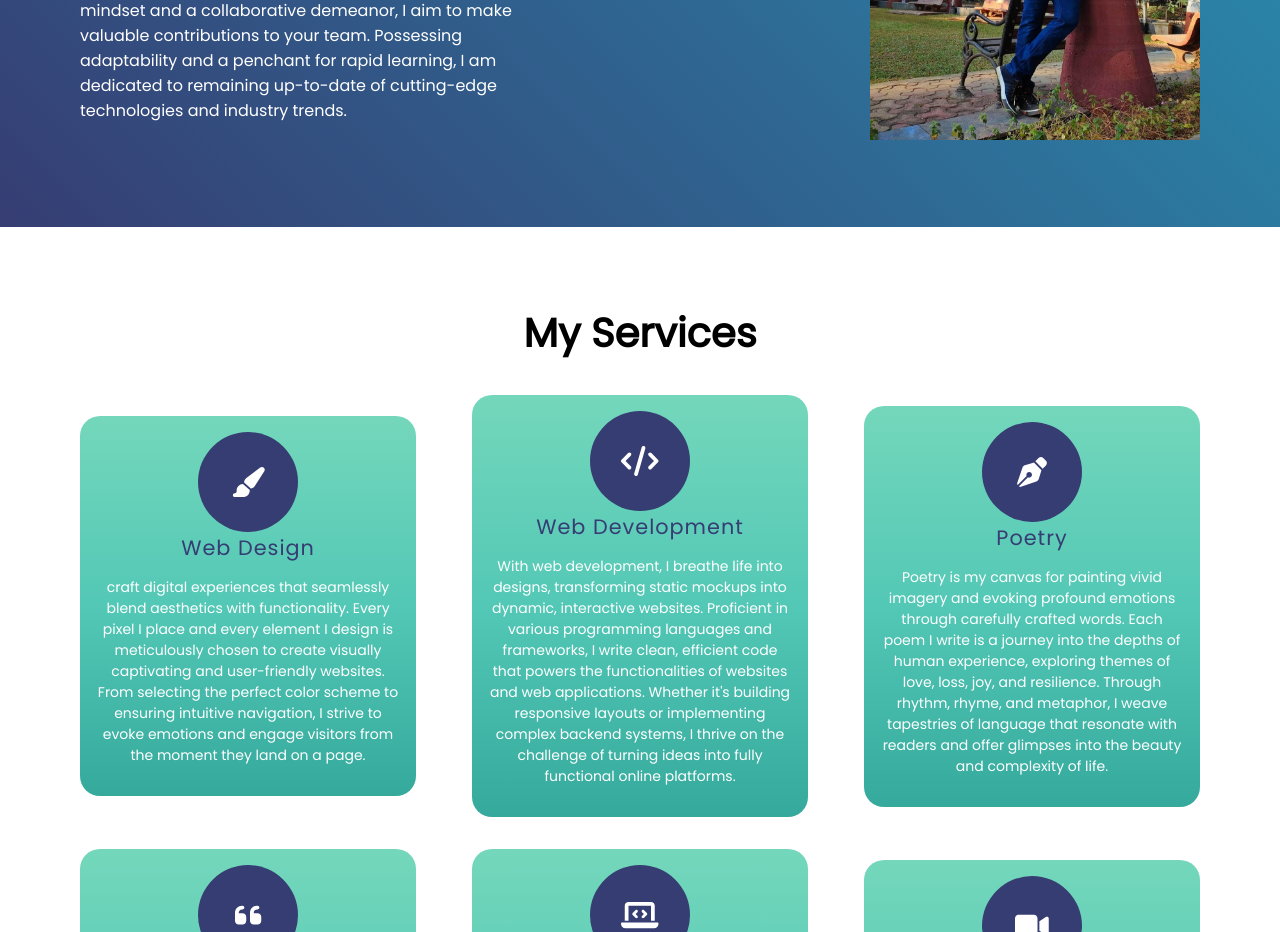
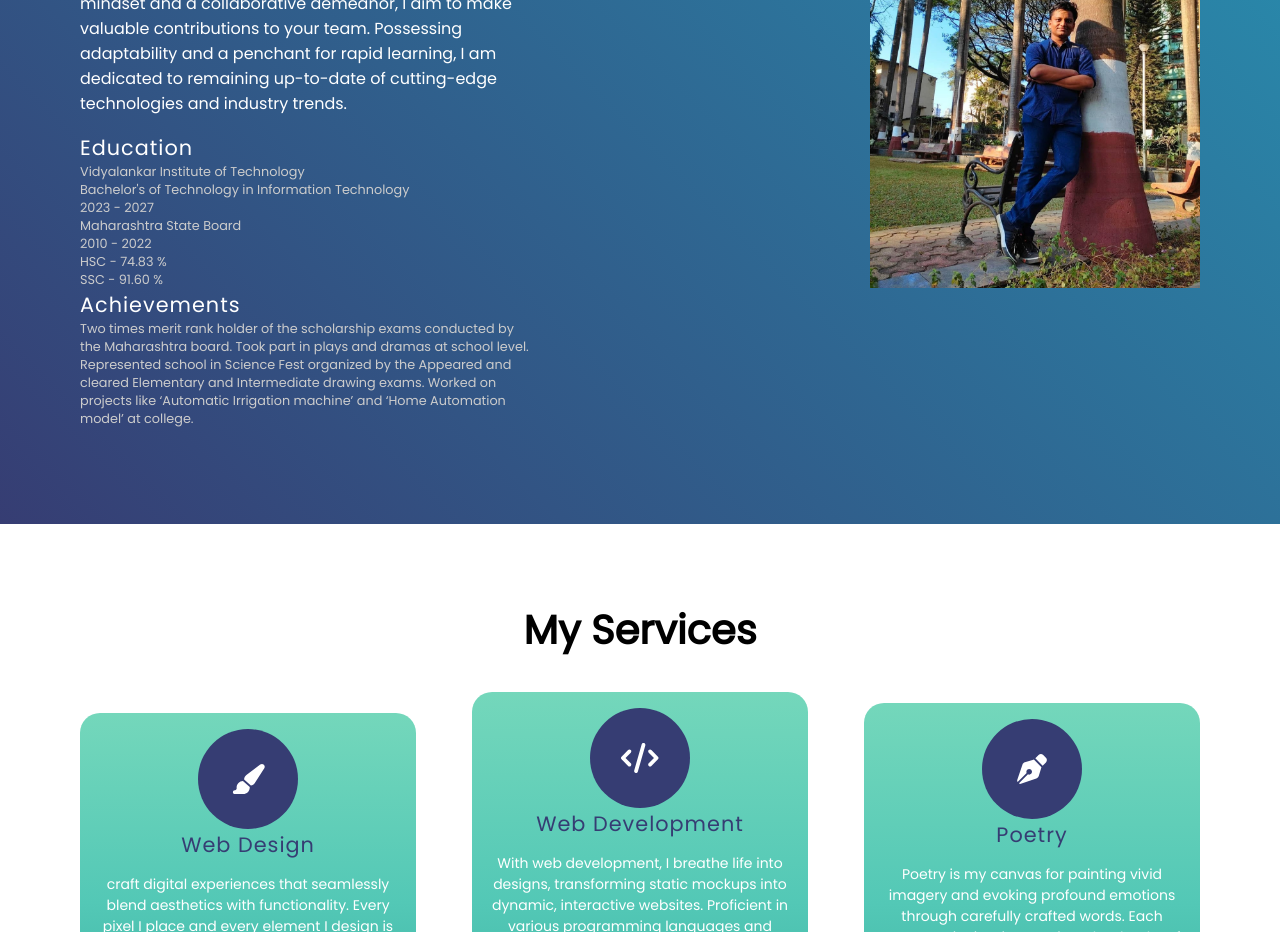
Before and after one commit to yashsawant2207/MyPortfolio, a plain HTML site: page index.html in a window 1280 px wide. Shown: the part 2120-3052 px from the top of the page. Drawn offline with Linux system fonts and the light colour scheme.

Commit message:
Update index.html

```diff
--- a/index.html
+++ b/index.html
@@ -161,6 +161,31 @@
 			<h1 class="my-heading">About Me</h1>
 			<p class="lead-para">
 				Highly motivated, recent Information Technology Bachelor of Technology graduate with a strong passion for programming, aspiring to channel this enthusiasm into a rewarding career opportunity. I am actively seeking a position that offers a platform for learning, contribution, and professional development alongside seasoned industry experts. With a problem-solving mindset and a collaborative demeanor, I aim to make valuable contributions to your team. Possessing adaptability and a penchant for rapid learning, I am dedicated to remaining up-to-date of cutting-edge technologies and industry trends.
+				<br>
+				 <h3 class="greet-heading">Education</h3>
+				<h4 class="sub-heading">
+                    			Vidyalankar Institute of Technology
+					<br>
+					Bachelor's of Technology in Information Technology
+					<br>
+					2023 - 2027
+					<br>
+					Maharashtra State Board
+					<br>
+					2010 - 2022
+					<br>
+						HSC - 74.83 %
+					<br>
+						SSC - 91.60 %
+                </h4>
+				<h3 class="greet-heading">Achievements</h3>
+				<h4 class="sub-heading">
+					Two times merit rank holder of the scholarship exams conducted by the Maharashtra board.
+Took part in plays and dramas at school level.
+Represented school in Science Fest organized by the
+Appeared and cleared Elementary and Intermediate drawing exams.
+Worked on projects like ‘Automatic Irrigation machine’ and ‘Home Automation model’ at college.
+                </h4>
 			</p>
 		</div>
 		<div class="about-image">
```
